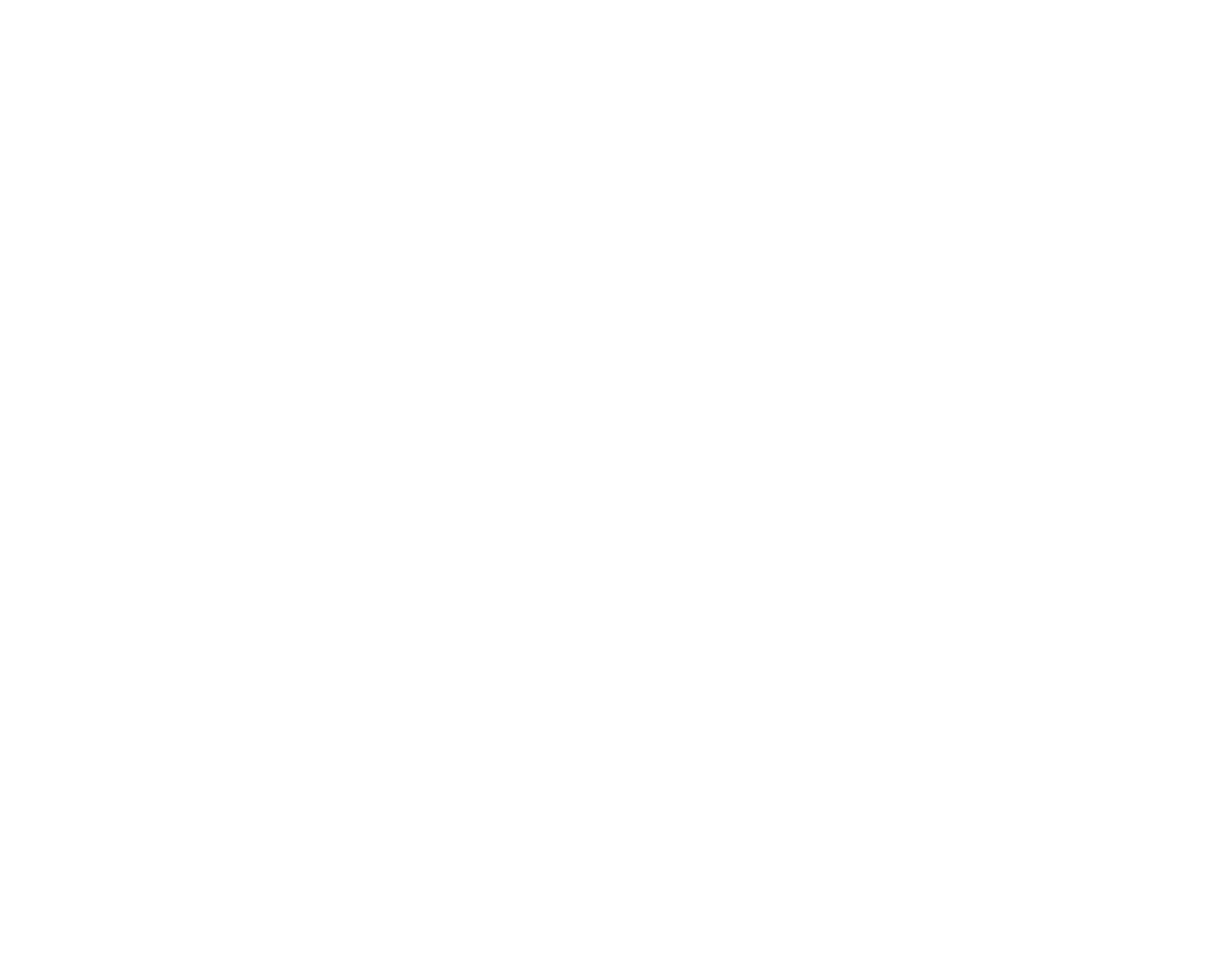
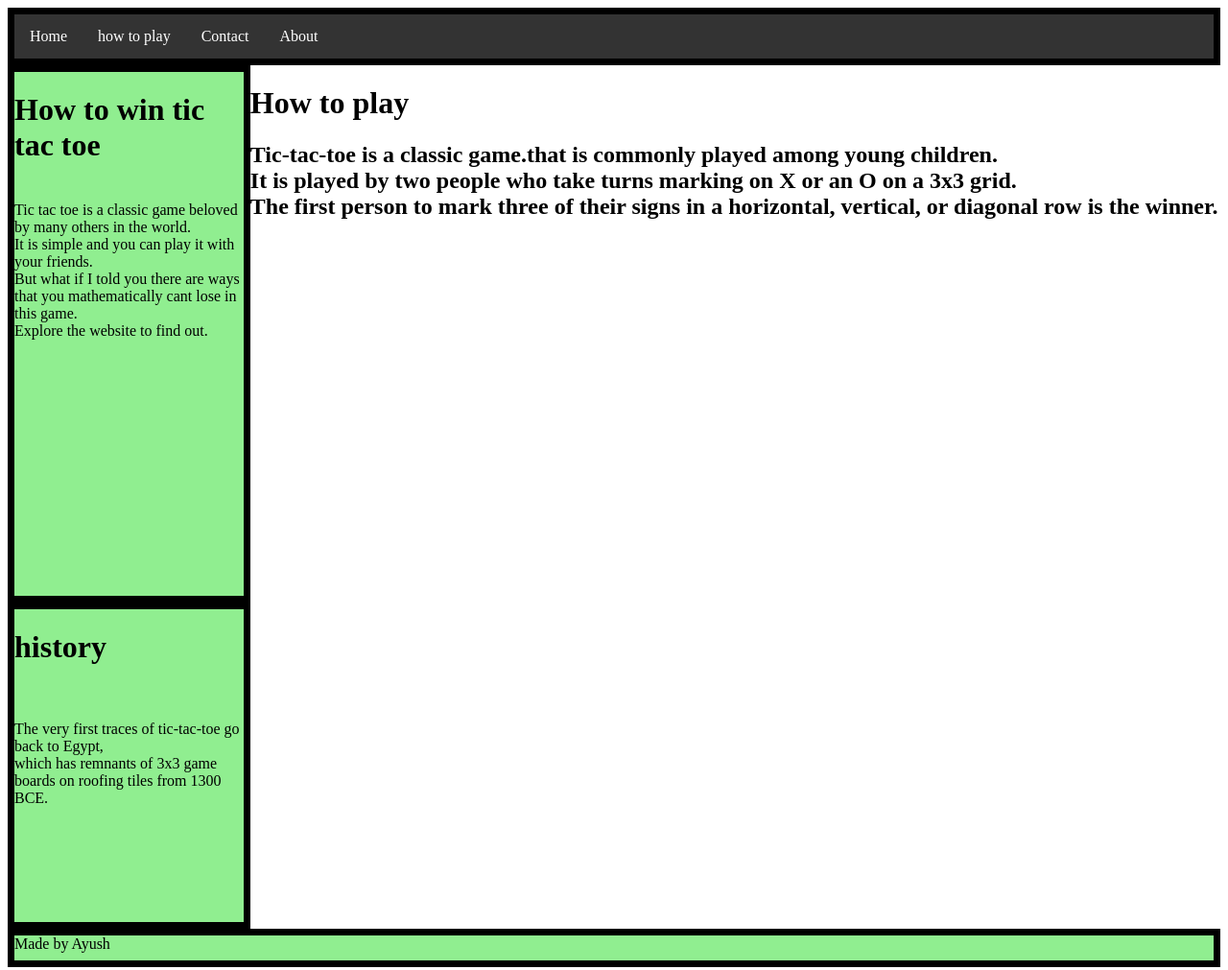
Before and after one commit to Ajeeveraj/practice, a plain HTML site: page how-to-play.html in a window 1280 px wide. Shown: the whole page at 96% size. Before the commit the page ends 800 px from the top, so only its background shows below. Drawn offline with Linux system fonts and the light colour scheme.

Commit message:
aadded things
new pages

```diff
--- /dev/null
+++ b/basic-strats.html
@@ -0,0 +1,77 @@
+<!DOCTYPE html>
+<html lang="en">
+<head>
+    <meta charset="UTF-8">
+    <meta name="viewport" content="width=device-width, initial-scale=1.0">
+    <link rel="stylesheet" href="style.css">
+    <title>Basic strats</title>
+    <style>
+        ul {
+          list-style-type: none;
+          margin: 0;
+          padding: 0;
+          overflow: hidden;
+          background-color: #333;
+        }
+
+        li {
+          float: left;
+        }
+
+        li a {
+          display: block;
+          color: white;
+          text-align: center;
+          padding: 14px 16px;
+          text-decoration: none;
+        }
+
+        li a:hover {
+          background-color: #111;
+        }
+    </style>
+</head>
+<body>
+    <div class="container">
+
+        <div class="navigation">
+
+          <ul>
+              <li><a  href="home">Home</a></li>
+              <li> <a href="how-to-play.html">How to play</a> </li>
+              <li><a href="contact">Contact</a></li>
+              <li><a href="about">About</a></li>
+            </ul>
+
+
+        </div>
+        <div class="header">
+             <h1>How to win tic tac toe </h1> <br>
+            Tic tac toe is a classic game beloved by many others in the world. <br>
+            It is simple and you can play it with your friends. <br>
+            But what if I told you there are ways that you mathematically cant lose in this game. <br>
+            Explore the website to find out. <br>
+
+        </div>
+        <div class="history">
+           <h1> history</h1> <br>
+            <br>
+            The very first traces of tic-tac-toe go back to Egypt, <br>
+            which has remnants of 3x3 game boards on roofing tiles from 1300 BCE. <br>
+        </div>
+        <div class="main">
+                <h1>Basic strategies</h1>
+            <h2>Start anywhere but the middle sides. <br>
+            Do rock paper scizzors to see goes first. <br>
+            Play with strategy. </h2> <br>
+        </div>
+        <div class="footer">
+            Made by Ayush
+        </div>
+    </div>
+
+
+
+
+</body>
+</html>
--- a/how-to-play.html
+++ b/how-to-play.html
@@ -0,0 +1,81 @@
+<!DOCTYPE html>
+<html lang="en">
+<head>
+    <meta charset="UTF-8">
+    <meta name="viewport" content="width=device-width, initial-scale=1.0">
+    <link rel="stylesheet" href="style.css">
+    <title>How to win tic tac toe</title>
+    <style>
+        ul {
+          list-style-type: none;
+          margin: 0;
+          padding: 0;
+          overflow: hidden;
+          background-color: #333;
+        }
+
+        li {
+          float: left;
+        }
+
+        li a {
+          display: block;
+          color: white;
+          text-align: center;
+          padding: 14px 16px;
+          text-decoration: none;
+        }
+
+        li a:hover {
+          background-color: #111;
+        }
+        </style>
+</head>
+
+
+<body>
+    <div class="container">
+
+      <div class="navigation">
+
+        <ul>
+            <li><a href="home">Home</a></li>
+            <li><a class="active" href="how-to-play">how to play</a></li>
+            <li><a href="contact">Contact</a></li>
+            <li><a href="about">About</a></li>
+          </ul>
+
+
+      </div>
+      <div class="header">
+           <h1>How to win tic tac toe </h1> <br>
+          Tic tac toe is a classic game beloved by many others in the world. <br>
+          It is simple and you can play it with your friends. <br>
+          But what if I told you there are ways that you mathematically cant lose in this game. <br>
+          Explore the website to find out. <br>
+      </div>
+      <div class="history">
+        <h1> history</h1> <br>
+         <br>
+         The very first traces of tic-tac-toe go back to Egypt, <br>
+         which has remnants of 3x3 game boards on roofing tiles from 1300 BCE. <br>
+     </div>
+            <div class="main">
+              <h1>How to play</h1>
+              <h2>Tic-tac-toe is a classic game.that is commonly played among young children. <br>
+        It is played by two people who take turns marking on X or an O on a 3x3 grid.<br>
+         The first person to mark three of their signs in a horizontal, vertical, or diagonal row is the winner.</h2> <br>
+      </div>
+      <div class="footer">
+          Made by Ayush
+      </div>
+  </div>
+
+
+
+
+
+
+
+</body>
+</html>
--- a/style.css
+++ b/style.css
@@ -41,3 +41,6 @@
     border-color: black;
     border-style: solid;
 }
+.how-to-play.html {
+    font-size: 50px;
+}
```
Also changed, not shown: index.html (+5 -4 lines).
